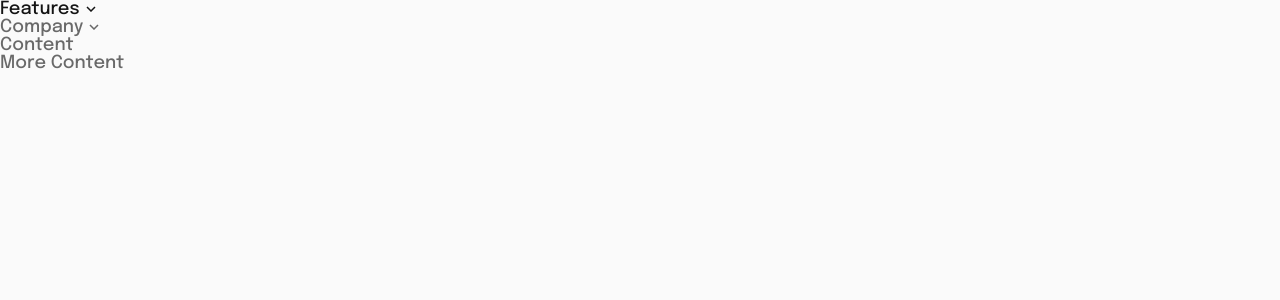
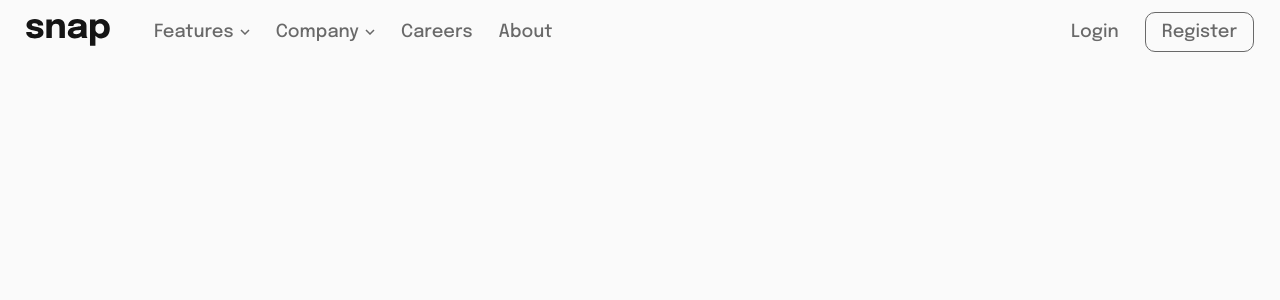
Before and after one commit to MichaelShawUK/frontend-mentor, a React (Vite) app: page / in a window 1280 px wide. Shown: the top 300 px of the page. Built offline with nearby package versions, Linux system fonts and the light colour scheme.

Commit message:
Layout Header component

```diff
--- a/src/projects/junior/intro-section-with-dropdown-navigation-main/src/App.tsx
+++ b/src/projects/junior/intro-section-with-dropdown-navigation-main/src/App.tsx
@@ -1,8 +1,12 @@
 import "./styles/css/index.css";
-import DropdownNav from "./components/DropdownNav";
+import Header from "./components/Header";
 
 function SnapPage() {
-  return <DropdownNav />;
+  return (
+    <div className="snap-page">
+      <Header />
+    </div>
+  );
 }
 
 export default SnapPage;
--- a/src/projects/junior/intro-section-with-dropdown-navigation-main/src/components/DropdownNav.tsx
+++ b/src/projects/junior/intro-section-with-dropdown-navigation-main/src/components/DropdownNav.tsx
@@ -51,10 +51,18 @@ const companyLinks: Ilink[] = [
 function DropdownNav() {
   return (
     <nav className="dropdown-nav">
-      <DropdownMenu category="Features" links={featuresLinks} />
-      <DropdownMenu category="Company" links={companyLinks} />
-      <p>Content</p>
-      <p>More Content</p>
+      <div className="navigation">
+        <DropdownMenu category="Features" links={featuresLinks} />
+        <DropdownMenu category="Company" links={companyLinks} />
+        <a href="#">Careers</a>
+        <a href="#">About</a>
+      </div>
+      <div className="account-actions">
+        <a href="#">Login</a>
+        <a href="#" className="register-btn">
+          Register
+        </a>
+      </div>
     </nav>
   );
 }
--- /dev/null
+++ b/src/projects/junior/intro-section-with-dropdown-navigation-main/src/components/Header.tsx
@@ -0,0 +1,15 @@
+import logo from "../assets/images/logo.svg";
+import DropdownNav from "./DropdownNav";
+
+function Header() {
+  return (
+    <header>
+      <a href="#" className="home-logo">
+        <img src={logo} />
+      </a>
+      <DropdownNav />
+    </header>
+  );
+}
+
+export default Header;
--- a/src/projects/junior/intro-section-with-dropdown-navigation-main/src/styles/css/index.css
+++ b/src/projects/junior/intro-section-with-dropdown-navigation-main/src/styles/css/index.css
@@ -1,23 +1,54 @@
 @import "https://fonts.googleapis.com/css?family=Epilogue:500";
 @import "https://fonts.googleapis.com/css?family=Epilogue:700";
-.dropdown button {
-  background-color: transparent;
-  border: none;
-  font-family: inherit;
-  font-size: inherit;
-  color: inherit;
-  cursor: pointer;
+header {
+  display: flex;
+  align-items: center;
+  margin: 12px 26px;
 }
-.dropdown button:hover {
-  color: hsl(0, 0%, 8%);
+header .home-logo {
+  margin-right: 44px;
+  display: inline-block;
 }
+header .home-logo img {
+  display: block;
+}
+
+.dropdown-nav {
+  display: flex;
+  justify-content: space-between;
+  align-items: center;
+  gap: 26px;
+  flex: 1;
+}
+
+.navigation {
+  display: flex;
+  gap: 26px;
+}
+
+.account-actions {
+  display: flex;
+  gap: 26px;
+  align-items: center;
+}
+
+.register-btn {
+  padding: 10px 16px;
+  border: 1px solid hsl(0, 0%, 41%);
+  border-radius: 10px;
+}
+.register-btn:hover {
+  border-color: hsl(0, 0%, 8%);
+}
+
 .dropdown .links {
   display: none;
   position: fixed;
-  margin-top: 5px;
-  padding: 26px;
+  margin-top: 14px;
+  padding: 22px;
   box-shadow: 0 0 20px rgba(0, 0, 0, 0.2);
   background-color: #fff;
+  min-width: max-content;
 }
 .dropdown .links ul {
   display: grid;
@@ -26,13 +57,6 @@
 }
 .dropdown .links img {
   margin-right: 12px;
-}
-.dropdown .links a {
-  color: inherit;
-  text-decoration: none;
-}
-.dropdown .links a:hover {
-  color: hsl(0, 0%, 8%);
 }
 .dropdown.show .links {
   display: block;
@@ -65,9 +89,29 @@
 body {
   font-family: "Epilogue";
   font-size: 18px;
-  font-weight: 500px;
+  font-weight: 500;
   background-color: hsl(0, 0%, 98%);
   color: hsl(0, 0%, 41%);
 }
 
+a {
+  color: inherit;
+  text-decoration: none;
+}
+a:hover {
+  color: hsl(0, 0%, 8%);
+}
+
+button {
+  background-color: transparent;
+  border: none;
+  font-family: inherit;
+  font-size: inherit;
+  color: inherit;
+  cursor: pointer;
+}
+button:hover {
+  color: hsl(0, 0%, 8%);
+}
+
 /*# sourceMappingURL=index.css.map */
--- a/src/projects/junior/intro-section-with-dropdown-navigation-main/src/styles/scss/_dropdownMenu.scss
+++ b/src/projects/junior/intro-section-with-dropdown-navigation-main/src/styles/scss/_dropdownMenu.scss
@@ -1,24 +1,12 @@
 .dropdown {
-  button {
-    background-color: transparent;
-    border: none;
-    font-family: inherit;
-    font-size: inherit;
-    color: inherit;
-    cursor: pointer;
-
-    &:hover {
-      color: $black;
-    }
-  }
-
   .links {
     display: none;
     position: fixed;
-    margin-top: 5px;
-    padding: 26px;
+    margin-top: 14px;
+    padding: 22px;
     box-shadow: 0 0 20px #0003;
     background-color: #fff;
+    min-width: max-content;
 
     ul {
       display: grid;
@@ -28,15 +16,6 @@
 
     img {
       margin-right: 12px;
-    }
-
-    a {
-      color: inherit;
-      text-decoration: none;
-
-      &:hover {
-        color: $black;
-      }
     }
   }
 
--- /dev/null
+++ b/src/projects/junior/intro-section-with-dropdown-navigation-main/src/styles/scss/_dropdownNav.scss
@@ -0,0 +1,28 @@
+.dropdown-nav {
+  display: flex;
+  justify-content: space-between;
+  align-items: center;
+  gap: 26px;
+  flex: 1;
+}
+
+.navigation {
+  display: flex;
+  gap: 26px;
+}
+
+.account-actions {
+  display: flex;
+  gap: 26px;
+  align-items: center;
+}
+
+.register-btn {
+  padding: 10px 16px;
+  border: 1px solid $gray;
+  border-radius: 10px;
+
+  &:hover {
+    border-color: $black;
+  }
+}
--- /dev/null
+++ b/src/projects/junior/intro-section-with-dropdown-navigation-main/src/styles/scss/_header.scss
@@ -0,0 +1,14 @@
+header {
+  display: flex;
+  align-items: center;
+  margin: 12px 26px;
+
+  .home-logo {
+    margin-right: 44px;
+    display: inline-block;
+
+    img {
+      display: block;
+    }
+  }
+}
--- a/src/projects/junior/intro-section-with-dropdown-navigation-main/src/styles/scss/index.scss
+++ b/src/projects/junior/intro-section-with-dropdown-navigation-main/src/styles/scss/index.scss
@@ -1,6 +1,8 @@
 @import "https://fonts.googleapis.com/css?family=Epilogue:500";
 @import "https://fonts.googleapis.com/css?family=Epilogue:700";
 @import "colors";
+@import "header";
+@import "dropdownNav";
 @import "dropdownMenu";
 
 * {
@@ -13,9 +15,31 @@ body {
   font: {
     family: "Epilogue";
     size: 18px;
-    weight: 500px;
+    weight: 500;
   }
 
   background-color: $white;
   color: $gray;
 }
+
+a {
+  color: inherit;
+  text-decoration: none;
+
+  &:hover {
+    color: $black;
+  }
+}
+
+button {
+  background-color: transparent;
+  border: none;
+  font-family: inherit;
+  font-size: inherit;
+  color: inherit;
+  cursor: pointer;
+
+  &:hover {
+    color: $black;
+  }
+}
```
Also changed, not shown: 1 other file (tests, documents, lock files or other folders).
